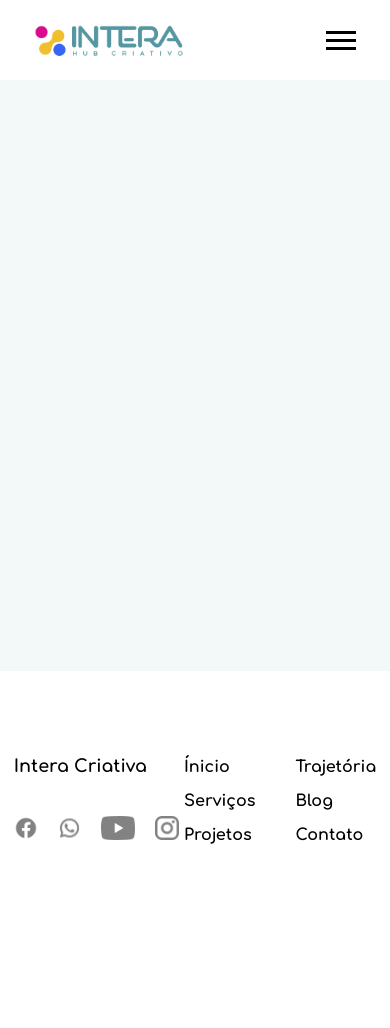
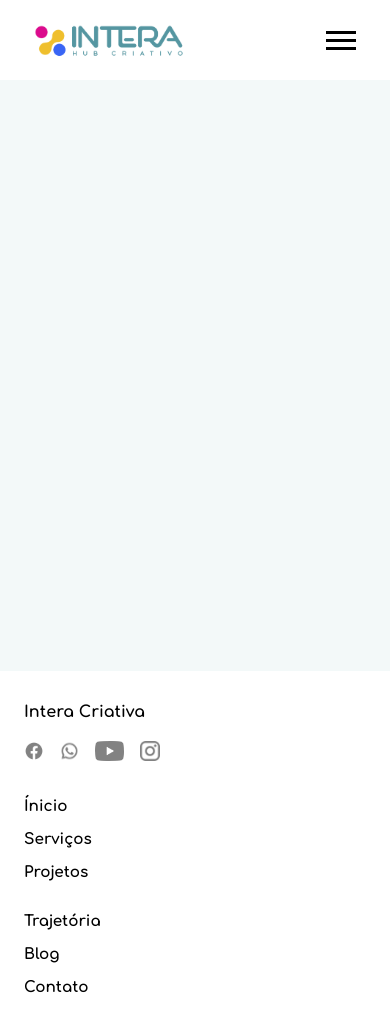
Before and after one commit to MattosJ/new, a React (Vite) app: page /blog in a window 390 px wide. Before the commit the page ends 931 px from the top, so only its background shows below. Built offline with nearby package versions, Linux system fonts and the light colour scheme.

Commit message:
fix: new mobile style

```diff
--- a/src/components/styles/CardGrid.css
+++ b/src/components/styles/CardGrid.css
@@ -141,4 +141,7 @@
   .card-grid {
     grid-template-columns: repeat(auto-fill, minmax(100%, 1fr));
   }
+  .card-grid-major-title{
+    font-size: 2rem;
+  }
 }
--- a/src/components/styles/ContactBanner.css
+++ b/src/components/styles/ContactBanner.css
@@ -76,7 +76,9 @@
     flex-direction: column;
     align-items: center;
   }
-
+  .contact-title{
+    font-size: 1.5rem;
+  }
   .contact-banner-image {
     text-align: center;
   }
--- a/src/components/styles/bannerTI.css
+++ b/src/components/styles/bannerTI.css
@@ -30,3 +30,13 @@
   font-weight: lighter;
   line-height: 1;
 }
+
+
+@media (max-width: 768px) {
+  .banner-info-title{
+    font-size: 1.2rem;
+  }
+  .banner-wrapper{
+    height: 400px;
+  }
+}
--- a/src/components/styles/footer.css
+++ b/src/components/styles/footer.css
@@ -59,3 +59,53 @@
   padding: 0;
   margin: 0;
 }
+
+@media (max-width: 768px) {
+  .footer {
+    flex-direction: column;
+    align-items: flex-start;
+    justify-content: center;
+    padding: 2rem 1.5rem;
+    height: auto;
+    gap: 2rem;
+    text-align: left;
+  }
+
+  .menus-wrapper {
+    flex-direction: column;
+    align-items: flex-start;
+    gap: 2rem;
+    height: auto;
+    width: 100%;
+  }
+
+  .menu-1-footer {
+    font-size: 32px;
+    gap: 20px;
+    align-items: flex-start;
+  }
+
+  .menu-2-footer,
+  .menu-3-footer {
+    align-items: flex-start;
+    width: 100%;
+  }
+
+  .redes-sociais-footer {
+    justify-content: flex-start;
+    font-size: 20px;
+    gap: 16px;
+  }
+
+  .redes-sociais-footer img {
+    height: 20px;
+  }
+
+  .footer h1 {
+    font-size: 1rem;
+  }
+
+  .footer a {
+    font-size: 0.95rem;
+  }
+}
```
